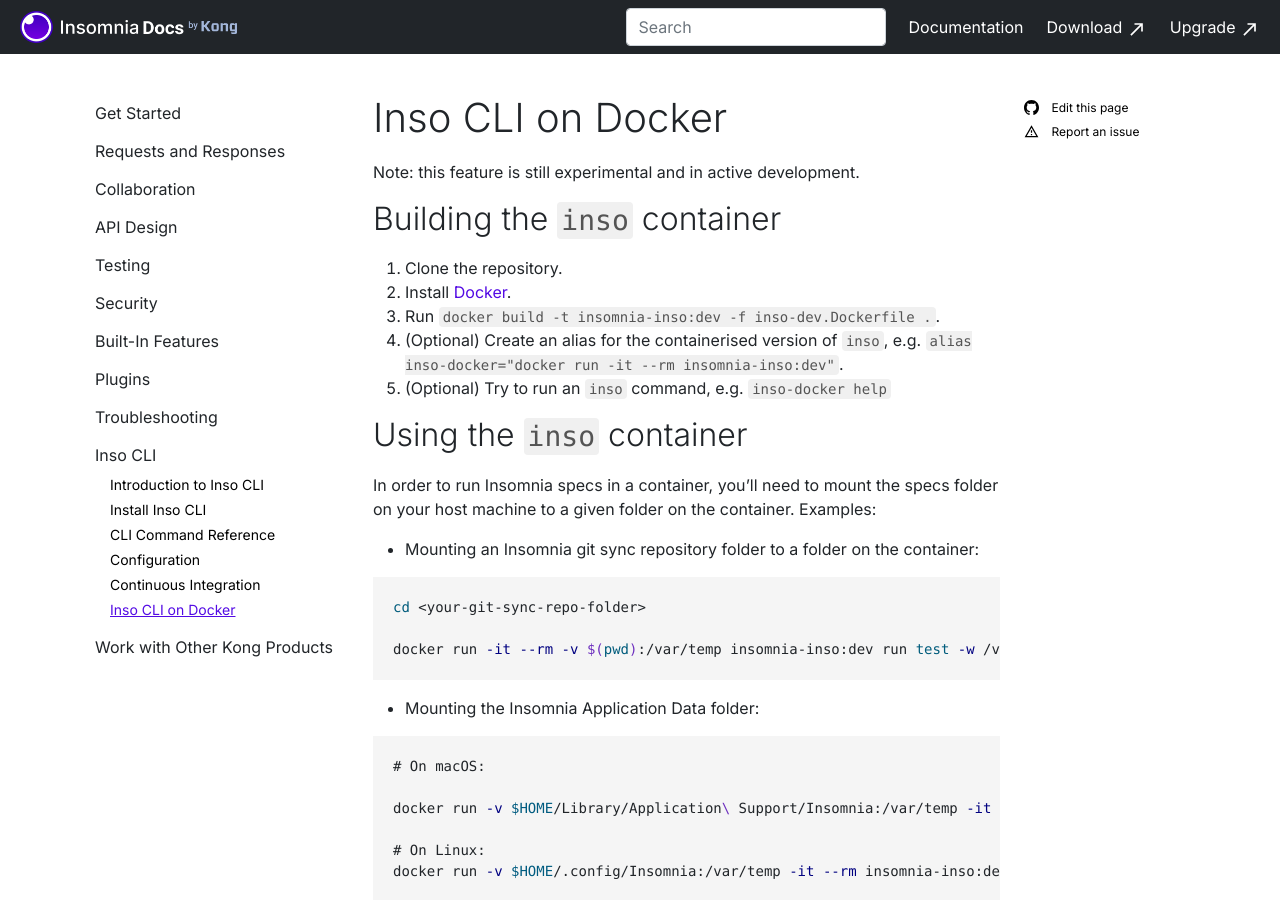
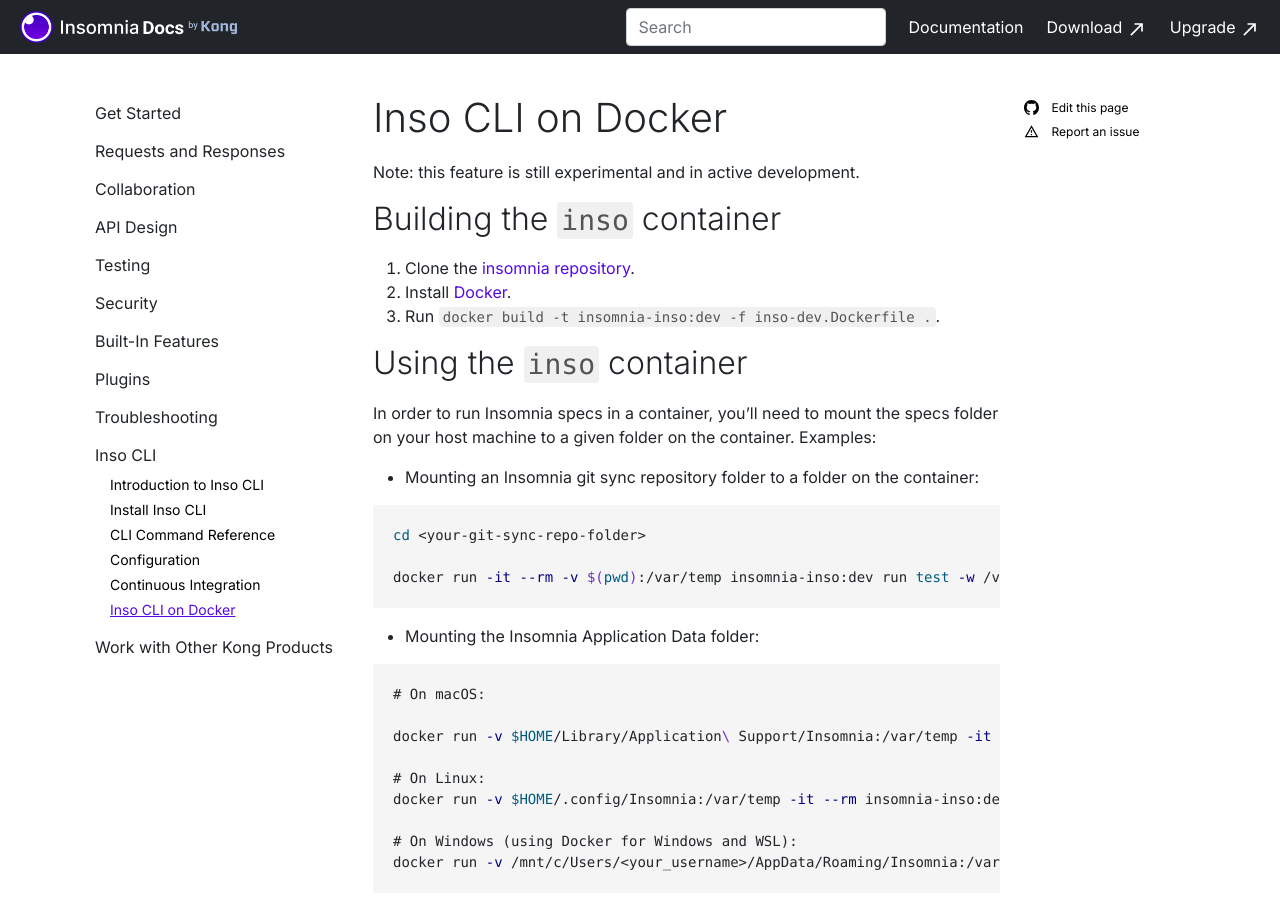
Before and after one commit to Kong/insomnia-docs, a Jekyll site: the page built from docs/inso-cli/inso-on-docker.md, in a window 1280 px wide and 900 px high. Built offline with Jekyll 4.4.1, drawn with Linux system fonts in a browser that asks for light colours; comment, search, counter and statistics services are not loaded.

Commit message:
Small fix to inso-on-docker.md

```diff
--- a/docs/inso-cli/inso-on-docker.md
+++ b/docs/inso-cli/inso-on-docker.md
@@ -9,11 +9,9 @@
 
 ## Building the `inso` container
 
-1. Clone the repository.
+1. Clone the [insomnia repository](https://github.com/Kong/insomnia).
 2. Install [Docker](https://docs.docker.com/get-docker/).
 3. Run `docker build -t insomnia-inso:dev -f inso-dev.Dockerfile .`.
-4. (Optional) Create an alias for the containerised version of `inso`, e.g. `alias inso-docker="docker run -it --rm insomnia-inso:dev"`.
-5. (Optional) Try to run an `inso` command, e.g. `inso-docker help`
 
 ## Using the `inso` container
 
```
